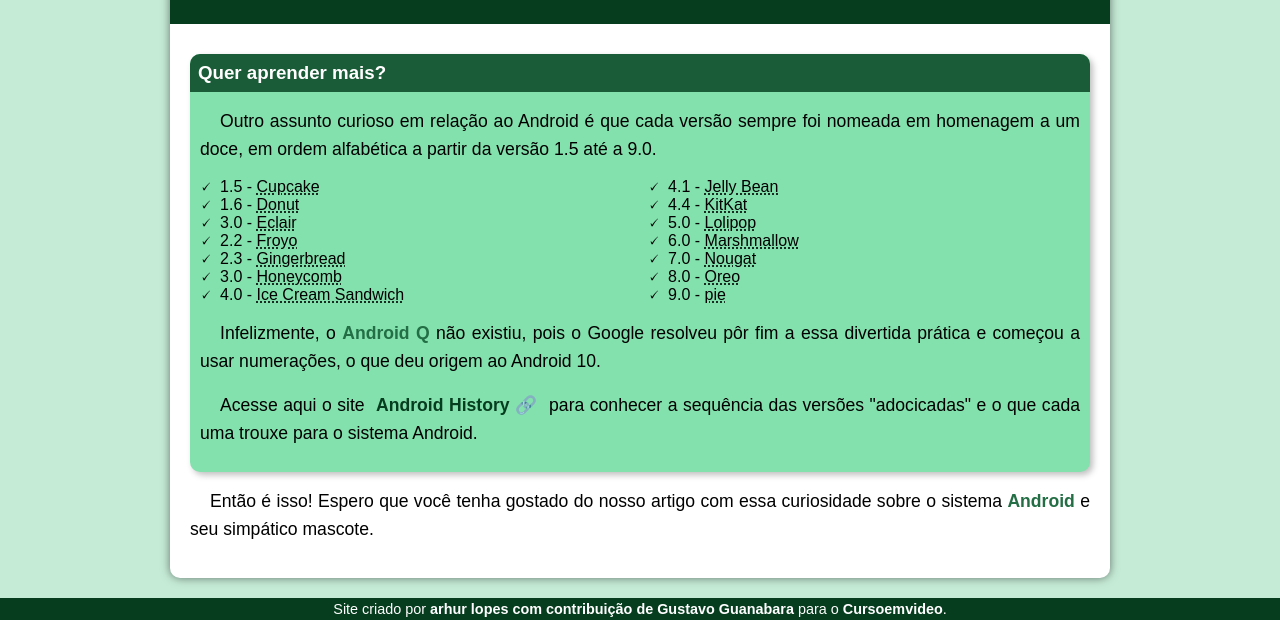
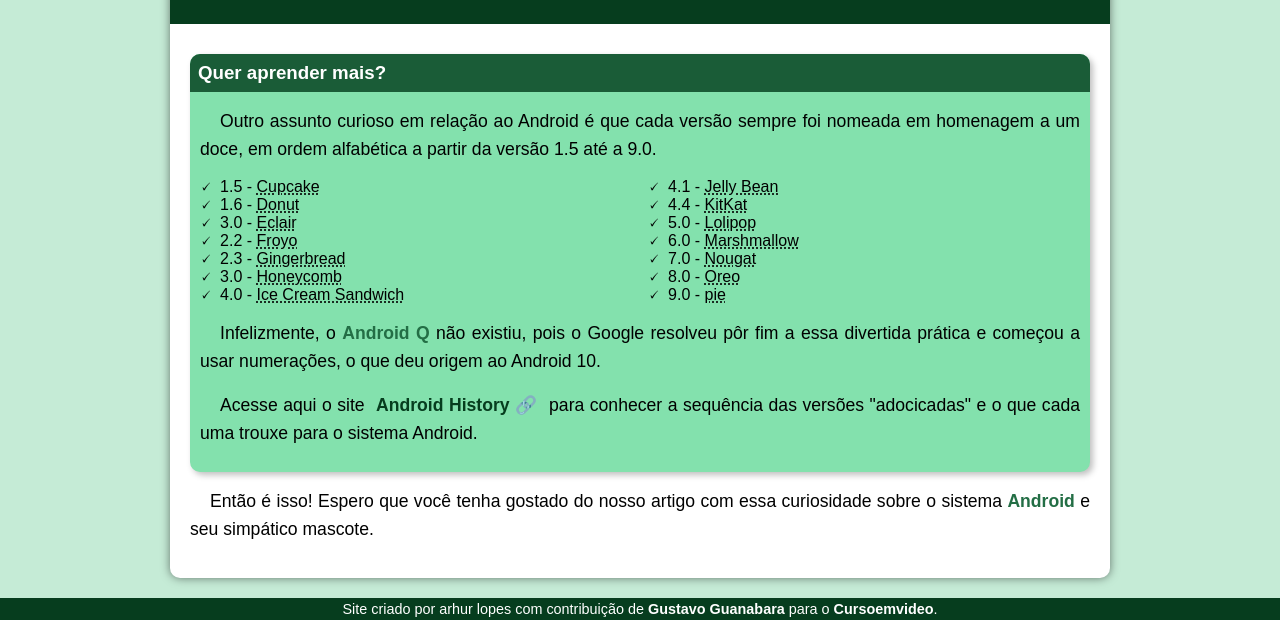
Before and after one commit to Arthurlopes109/html-css, a plain HTML site: page desafios/10/android.html in a window 1280 px wide. Shown: the part 2269-2889 px from the top of the page. Drawn offline with Linux system fonts and the light colour scheme.

Commit message:
arrumei o footer

```diff
--- a/desafios/10/android.html
+++ b/desafios/10/android.html
@@ -88,6 +88,6 @@
 
         </article>
     </main>
-    <footer><p>Site criado por <a href="https://gustavoguanabara.github.io/" target="_blank">arhur lopes com contribuição de Gustavo Guanabara</a> para o <a href="https://www.youtube.com/c/CursoemV%C3%ADdeo" target="_blank">Cursoemvideo</a>.</p></footer>
+    <footer><p>Site criado por arhur lopes com contribuição de<a href="https://gustavoguanabara.github.io/" target="_blank"> Gustavo Guanabara</a> para o <a href="https://www.youtube.com/c/CursoemV%C3%ADdeo" target="_blank">Cursoemvideo</a>.</p></footer>
 </body>
 </html>
```
